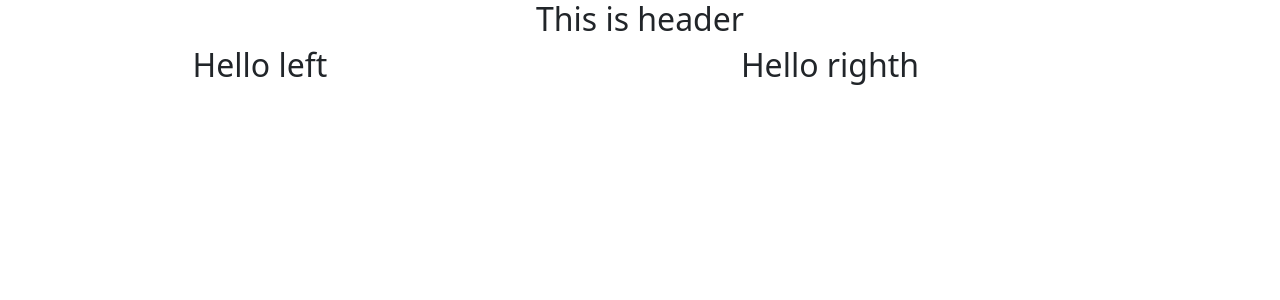
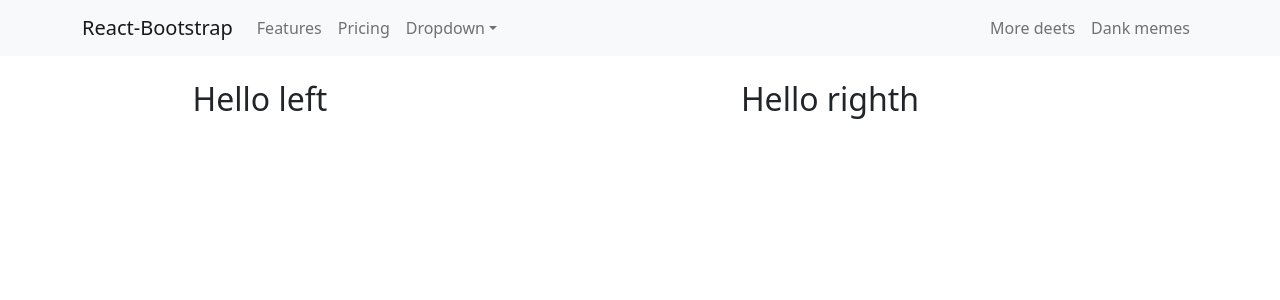
Before and after one commit to Adhoc123/core-schooling-client, a React (Create React App) app: page / in a window 1280 px wide. Shown: the top 300 px of the page. Built offline with nearby package versions, Linux system fonts and the light colour scheme.

Commit message:
added navbar

```diff
--- a/src/Pages/Shared/Header/Header.js
+++ b/src/Pages/Shared/Header/Header.js
@@ -1,10 +1,40 @@
 import React from 'react';
+import Container from 'react-bootstrap/Container';
+import Nav from 'react-bootstrap/Nav';
+import Navbar from 'react-bootstrap/Navbar';
+import NavDropdown from 'react-bootstrap/NavDropdown';
 
 const Header = () => {
     return (
-        <div>
-            <h2>This is header</h2>
-        </div>
+        <Navbar collapseOnSelect className='mb-4' expand="lg" bg="light" variant="light">
+      <Container>
+        <Navbar.Brand href="#home">React-Bootstrap</Navbar.Brand>
+        <Navbar.Toggle aria-controls="responsive-navbar-nav" />
+        <Navbar.Collapse id="responsive-navbar-nav">
+          <Nav className="me-auto">
+            <Nav.Link href="#features">Features</Nav.Link>
+            <Nav.Link href="#pricing">Pricing</Nav.Link>
+            <NavDropdown title="Dropdown" id="collasible-nav-dropdown">
+              <NavDropdown.Item href="#action/3.1">Action</NavDropdown.Item>
+              <NavDropdown.Item href="#action/3.2">
+                Another action
+              </NavDropdown.Item>
+              <NavDropdown.Item href="#action/3.3">Something</NavDropdown.Item>
+              <NavDropdown.Divider />
+              <NavDropdown.Item href="#action/3.4">
+                Separated link
+              </NavDropdown.Item>
+            </NavDropdown>
+          </Nav>
+          <Nav>
+            <Nav.Link href="#deets">More deets</Nav.Link>
+            <Nav.Link eventKey={2} href="#memes">
+              Dank memes
+            </Nav.Link>
+          </Nav>
+        </Navbar.Collapse>
+      </Container>
+    </Navbar>
     );
 };
 
```
